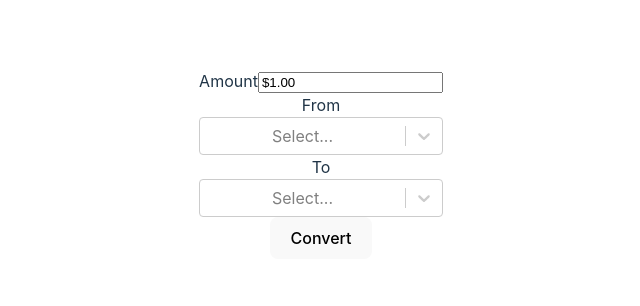
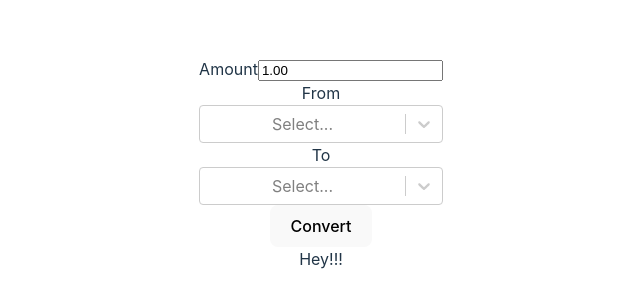
Before and after one commit to jessnewman19/currency-calculator, a React (Vite) app: page / in a window 1280 px wide. Shown: the part 236-542 px from the top of the page, without its empty margins (319-959 px from the left). Built offline with nearby package versions, Linux system fonts and the light colour scheme; no server answers.

Commit message:
basic form completed, set up currency modal component

```diff
--- a/src/CurrencyForm.jsx
+++ b/src/CurrencyForm.jsx
@@ -1,10 +1,16 @@
 import React from "react";
 import { useState, useEffect } from "react";
 import Select from "react-select";
+import CurrencyModal from "./CurrencyModal";
 
 function CurrencyForm() {
   const [countries, setCountries] = useState([]);
-  const [currencyAmount, setCurrencyAmount] = useState("$1.00");
+  const [currencyAmount, setCurrencyAmount] = useState("1.00");
+
+  const [selectedFromCurrency, setSelectedFromCurrency] = useState("");
+  const [selectedToCurrency, setSelectedToCurrency] = useState("");
+
+  const [currencyConversion, setCurrencyConversion] = useState({});
 
   //Populate countries on first load
   useEffect(() => {
@@ -23,9 +29,21 @@ function CurrencyForm() {
 
   const handleSubmit = (e) => {
     e.preventDefault();
+    const fetchCurrency = async () => {
+      const response = await fetch(
+        `https://api.exchangerate.host/convert?from=${selectedFromCurrency}&to=${selectedToCurrency}&amount=${currencyAmount}`
+      );
+      const json = await response.json();
+      setCurrencyConversion(json);
+    };
+    try {
+      fetchCurrency();
+    } catch (err) {
+      console.log(err);
+    }
   };
 
-  const mapCountries = () => {
+  const mapCountries = (divId) => {
     const uniqueCurrencies = {};
     countries.map((country) => {
       if (country.currencies) {
@@ -40,7 +58,17 @@ function CurrencyForm() {
       label: `${objKey} - ${uniqueCurrencies[objKey]}`,
       value: objKey,
     }));
-    return <Select options={options} />;
+    return (
+      <Select
+        inputId={divId}
+        options={options}
+        onChange={(country) =>
+          divId === "fromCurrency"
+            ? setSelectedFromCurrency(country.value)
+            : setSelectedToCurrency(country.value)
+        }
+      />
+    );
   };
 
   return (
@@ -61,14 +89,15 @@ function CurrencyForm() {
 
         <div>
           <label htmlFor="from">From</label>
-          <div>{mapCountries()}</div>
+          <div id="from-currency">{mapCountries("fromCurrency")}</div>
         </div>
 
         <div>
           <label htmlFor="from">To</label>
-          <div>{mapCountries()}</div>
+          <div id="to-currency">{mapCountries("toCurrency")}</div>
         </div>
         <button>Convert</button>
+        <CurrencyModal currencyConversion={currencyConversion} />
       </form>
     </div>
   );
--- /dev/null
+++ b/src/CurrencyModal.jsx
@@ -0,0 +1,12 @@
+import React from "react";
+import PropTypes from "prop-types";
+
+function CurrencyModal({ currencyConversion }) {
+  console.log(currencyConversion);
+  return <div>Hey!!!</div>;
+}
+
+CurrencyModal.propTypes = {
+  currencyConversion: PropTypes.object,
+};
+export default CurrencyModal;
```
